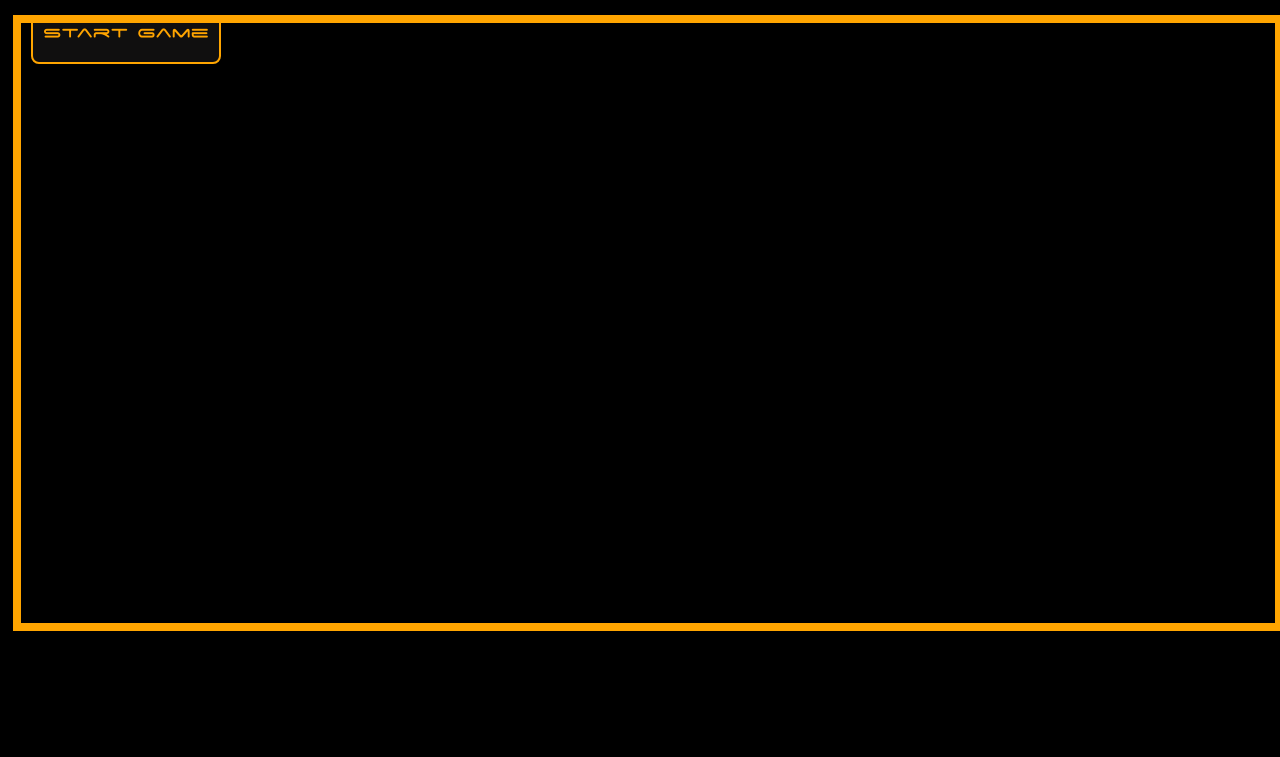
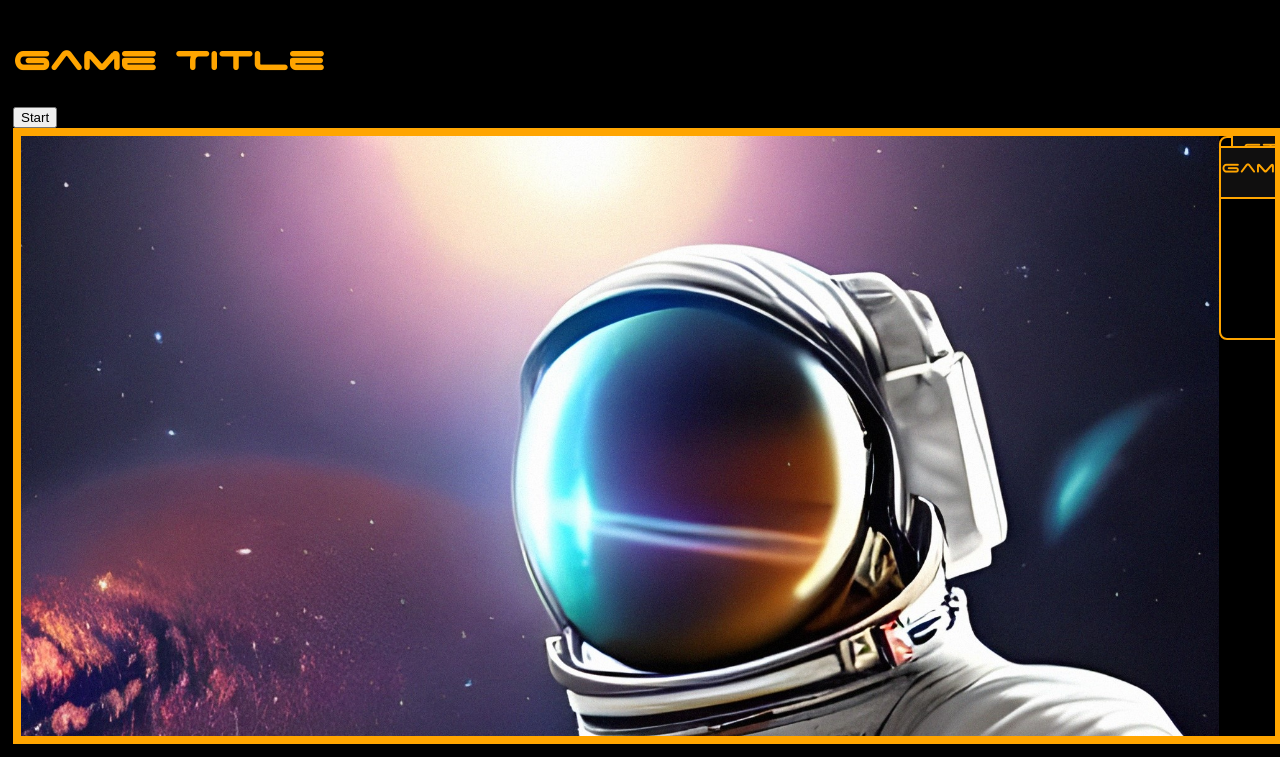
Before and after one commit to mmoses1127/VoidCrosser, a website built with webpack: page index.html in a window 1280 px wide. Shown: the part 91-848 px from the top of the page. Before the commit the page ends 800 px from the top, so only its background shows below. Built offline with Linux system fonts and the light colour scheme.

Commit message:
tweak start menu

```diff
--- a/index.html
+++ b/index.html
@@ -24,6 +24,15 @@
             <a href="https://github.com/mmoses1127/VoidCrosser"><img src="../assets/imagery/github_logo.png" alt="Github"></a>
         </div>
     </header>
+
+    <div id="SplashScreen">
+        <h1>Game Title</h1>
+        <input id="StartButton" type="button" value="Start"/>
+    </div>
+
+
+
+
     <div class="game-display">
         <div class="splash-screen">
             <img src="assets/imagery/start_screen_crop.jpg" alt="Start Screen">
--- a/src/game_view.js
+++ b/src/game_view.js
@@ -76,4 +76,9 @@ export default class GameView {
         }, 50);
     }
 
+
+    let blah = document.find_____();
+    blah.addEventListener('click', function() {
+
+    })
 }
--- a/src/index.scss
+++ b/src/index.scss
@@ -64,19 +64,26 @@ header img {
 .game-display img {
     width: 100%;
     object-fit: scale-down;
-    display: none;
+    // display: none;
 }
 
 .splash-screen {
     position: absolute;
+    display: flex;
+    justify-content: center;
+    align-content: center;
     // display: none;
 }
 
 .start-menu {
-    display: absolute;
-    top: 400px;
-    left: 400px;
-    z-index: 10;
+    // position: absolute;
+    // top: 180px;
+    // left: 180px;
+    width: 200px;
+    height: 200px;
+    border: 2px solid orange;
+    border-radius: 8px;
+    background-color: black;
 }
 
 #game-canvas {
```
Also changed, not shown: dist/main.css, dist/main.js.
